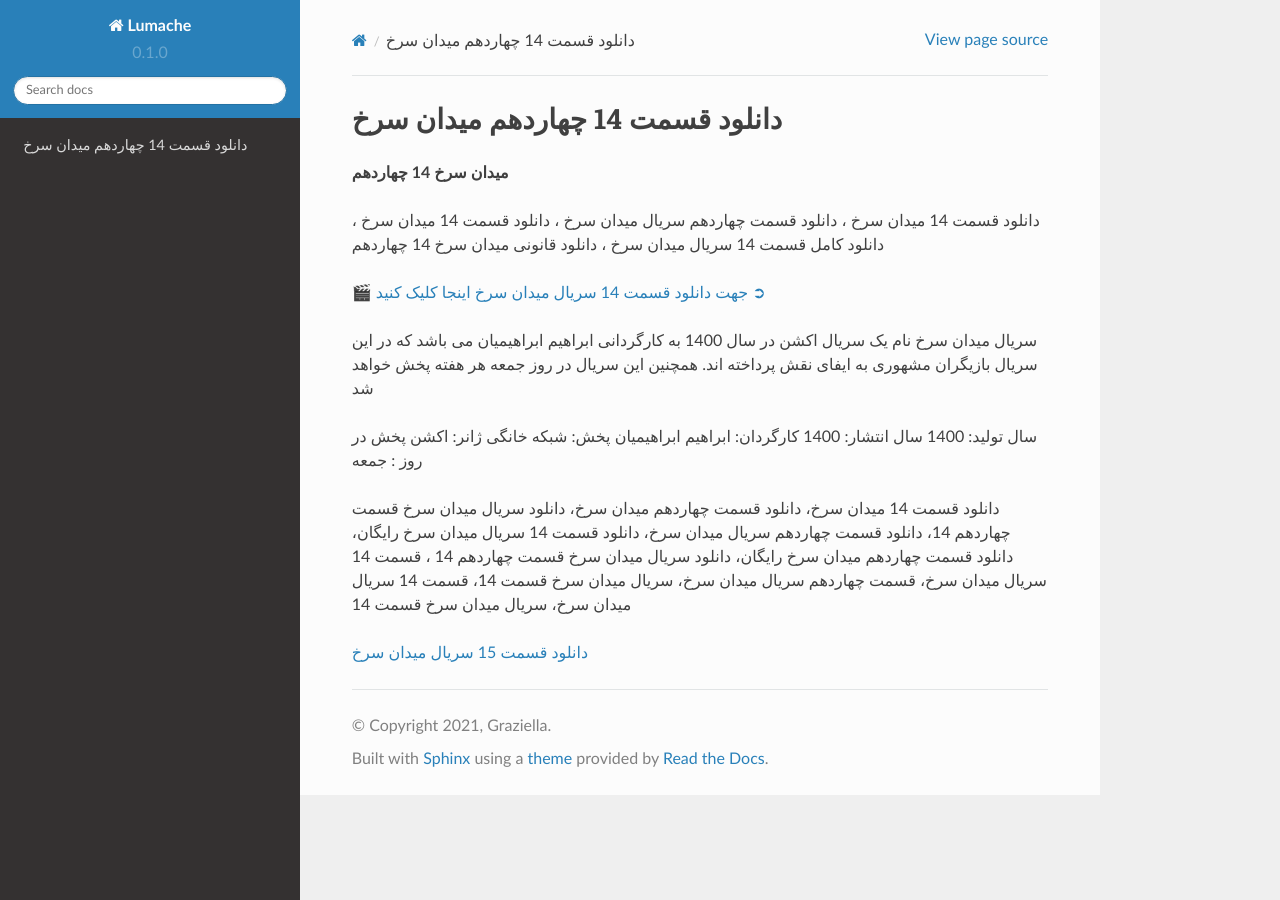
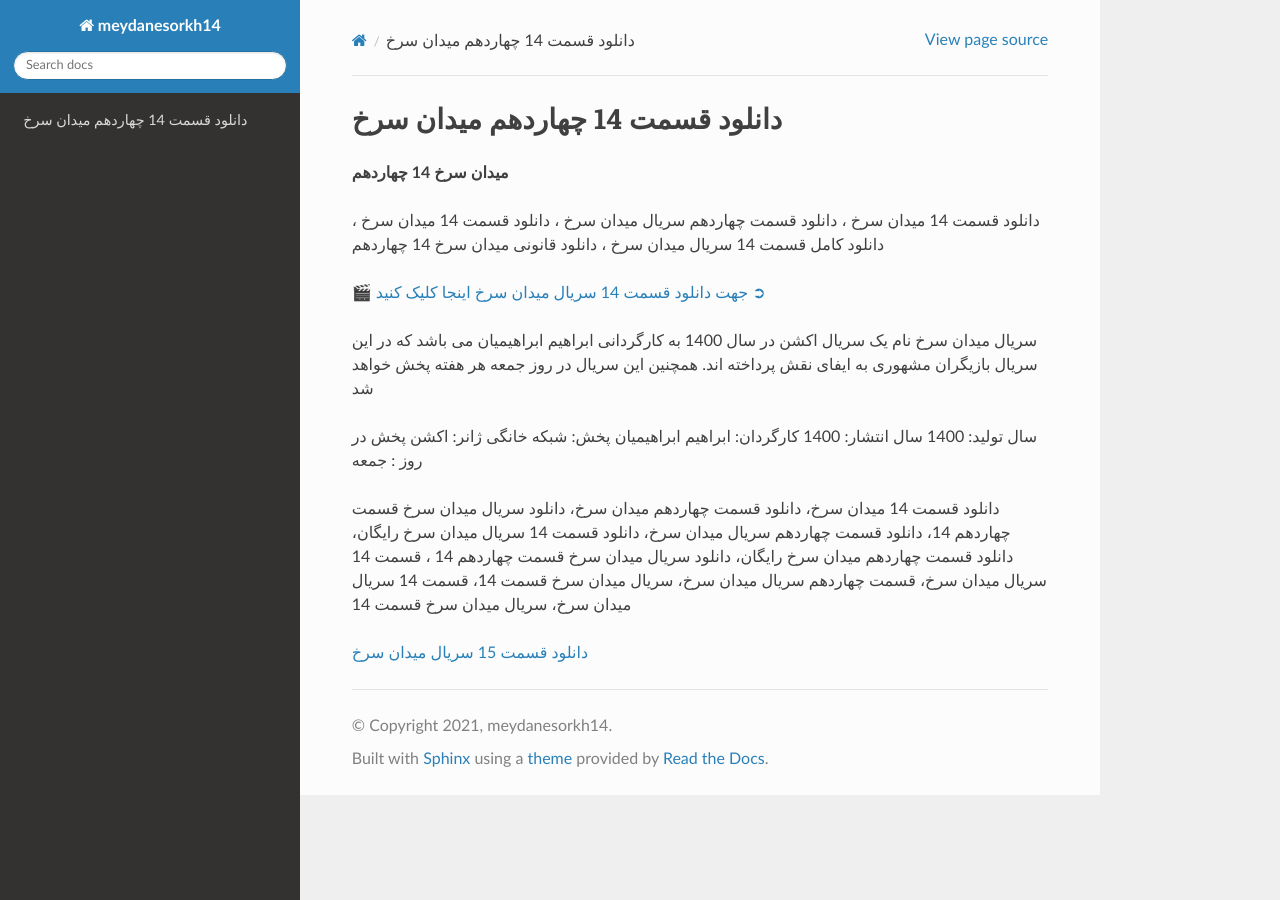
Before and after one commit to filmva/meydanesorkh14, a Sphinx documentation site: the page built from docs/source/index.rst, in a window 1280 px wide. Built offline with Sphinx 7.4.7 and the Read the Docs theme 2.0.0, drawn with Linux system fonts in a browser that asks for light colours.

Commit message:
Update conf.py

```diff
--- a/docs/source/conf.py
+++ b/docs/source/conf.py
@@ -2,12 +2,11 @@
 
 # -- Project information
 
-project = 'Lumache'
-copyright = '2021, Graziella'
-author = 'Graziella'
+project = 'meydanesorkh14'
+copyright = '2021, meydanesorkh14'
+author = 'meydanesorkh 14'
 
-release = '0.1'
-version = '0.1.0'
+
 
 # -- General configuration
 
```
